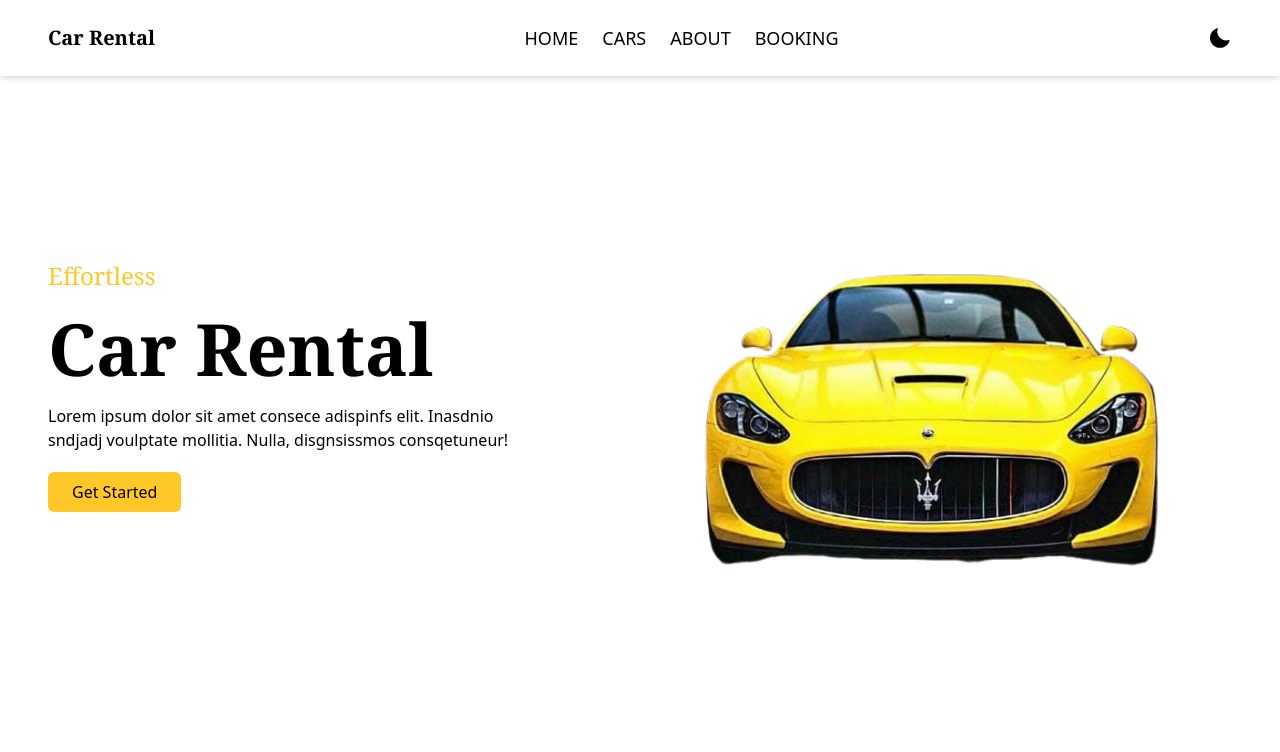
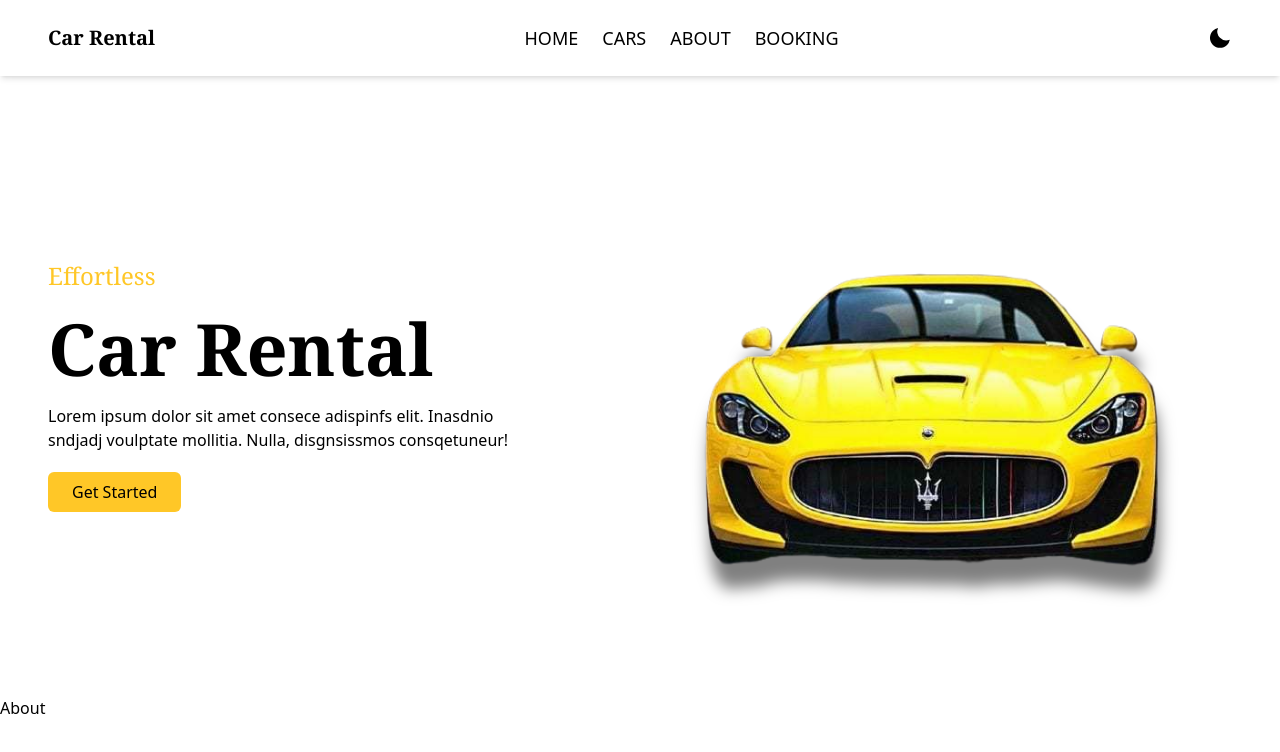
Before and after one commit to veronosmani/car-rental, a React (Vite) app: page / in a window 1280 px wide. Shown: the top 752 px of the page. Built offline with nearby package versions, Linux system fonts and the light colour scheme.

Commit message:
modified:   package-lock.json 	modified:   package.json 	modified:   src/App.jsx 	new file:   src/components/About/About.jsx 	modified:   src/components/Hero/Hero.jsx

```diff
--- a/package.json
+++ b/package.json
@@ -10,6 +10,7 @@
     "preview": "vite preview"
   },
   "dependencies": {
+    "aos": "^2.3.4",
     "react": "^18.3.1",
     "react-dom": "^18.3.1",
     "react-icons": "^5.2.1"
--- a/src/App.jsx
+++ b/src/App.jsx
@@ -1,28 +1,44 @@
-import { useEffect, useState } from "react"
-import Navbar from "./components/Navbar/Navbar"
+import { useEffect, useState } from "react";
+import Navbar from "./components/Navbar/Navbar";
 import Hero from "./components/Hero/Hero";
+import AOS from "aos";
+import "aos/dist/aos.css";
+import About from "./components/About/About";
 
 const App = () => {
+  const [theme, setTheme] = useState(
+    localStorage.getItem("theme") ? localStorage.getItem("theme") : "light"
+  );
 
-  const [theme, setTheme] = useState(localStorage.getItem("theme")? localStorage.getItem("theme"):"light")
+  const element = document.documentElement;
+  useEffect(() => {
+    if (theme === "dark") {
+      element.classList.add("dark");
+      localStorage.setItem("theme", "dark");
+    } else {
+      element.classList.remove("dark");
+      localStorage.setItem("theme", "light");
+    }
+  }, [theme]);
 
-  const element= document.documentElement;
+  // AOS Initialization
   useEffect(() => {
-    if(theme === "dark"){
-      element.classList.add("dark");
-      localStorage.setItem("theme","dark");
-    }else{
-      element.classList.remove("dark");
-      localStorage.setItem("theme","light");
-    }
-  },[theme])
+    AOS.init({
+      offset: 100,
+      duration: 800,
+      easing: "ease-in-sine",
+      delay: 100,
+    });
+    AOS.refresh();
+  }, []);
 
   return (
-   <div>
-    <Navbar theme={theme} setTheme={setTheme}/>
-    <Hero theme={theme}/>
-   </div>
-  )
-}
+    <div>
+      <Navbar theme={theme} setTheme={setTheme} />
+      <Hero theme={theme} />
+      <About />
+    </div>
+  );
+};
 
-export default App
+export default App;
--- /dev/null
+++ b/src/components/About/About.jsx
@@ -0,0 +1,7 @@
+const About = () => {
+  return (
+    <div>About</div>
+  )
+}
+
+export default About
--- a/src/components/Hero/Hero.jsx
+++ b/src/components/Hero/Hero.jsx
@@ -1,28 +1,28 @@
 import carPng from "../../assets/car.png";
 import yellowCarPng from "../../assets/banner-car.png";
 
-const Hero = ({theme}) => {
+const Hero = ({ theme }) => {
   return (
     <div className="dark:bg-black dark:text-white light:bg-white light:text-black duration-300 relative -z-20">
       <div className="container min-h-[620px] flex ">
         <div className="grid place-items-center grid-cols-1 sm:grid-cols-2">
-          <div className="order-1 sm:order-2">
+          <div data-aos="zoom-in" data-aos-duration="1500" className="order-1 sm:order-2">
             <img
               src={theme === "dark" ? carPng : yellowCarPng}
               alt=""
-              className="relative -z-10 max-h-[600px] sm:scale-125 drop-shadow-sm-[2px_20px_6px_rgba(0,0,0,0,50)]"
+              className="relative -z-10 max-h-[600px] sm:scale-125 drop-shadow-[2px_20px_6px_rgba(0,0,0,0.50)]"
             />
           </div>
           <div className="order-2 sm:order-1 space-y-5 sm:pr-32">
-            <p className="text-primary text-2xl font-serif">Effortless</p>
-            <h1 className="text-5xl font-semibold lg:text-7xl font-serif">
+            <p data-aos="fade-up" className="text-primary text-2xl font-serif">Effortless</p>
+            <h1 data-aos="fade-up" data-aos-delay="600" className="text-5xl font-semibold lg:text-7xl font-serif">
               Car Rental
             </h1>
-            <p>
+            <p data-aos="fade-up" data-aos-delay="1000">
               Lorem ipsum dolor sit amet consece adispinfs elit. Inasdnio
               sndjadj voulptate mollitia. Nulla, disgnsissmos consqetuneur!
             </p>
-            <button className="btn bg-primary text-black px-6 py-2 rounded-md hover:bg-primary/80 duration-300">
+            <button data-aos="fade-up" date-aos-duration="1500" className="btn bg-primary text-black px-6 py-2 rounded-md hover:bg-primary/80 duration-300">
               Get Started
             </button>
           </div>
```
Also changed, not shown: 1 other file (tests, documents, lock files or other folders).
